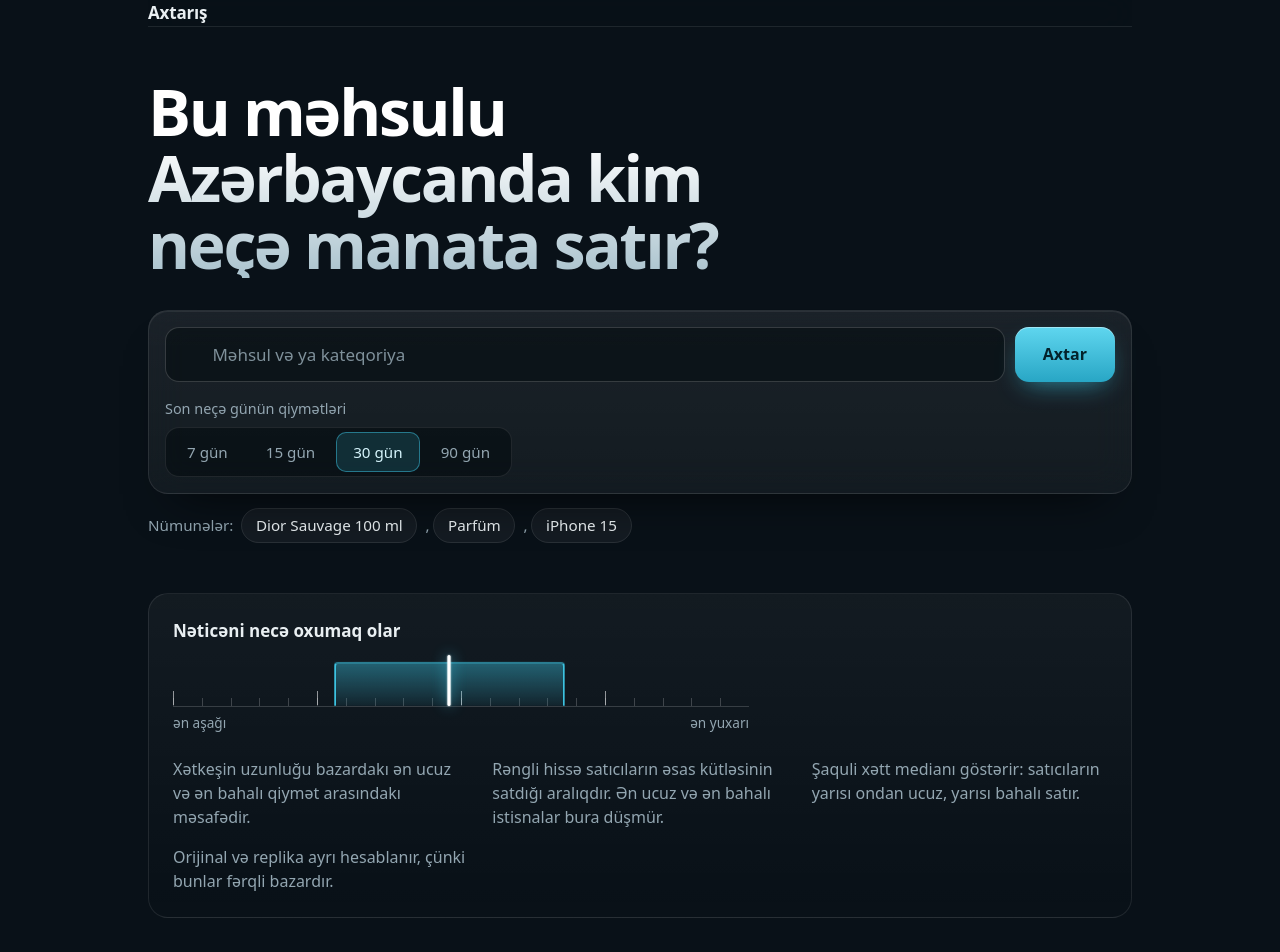
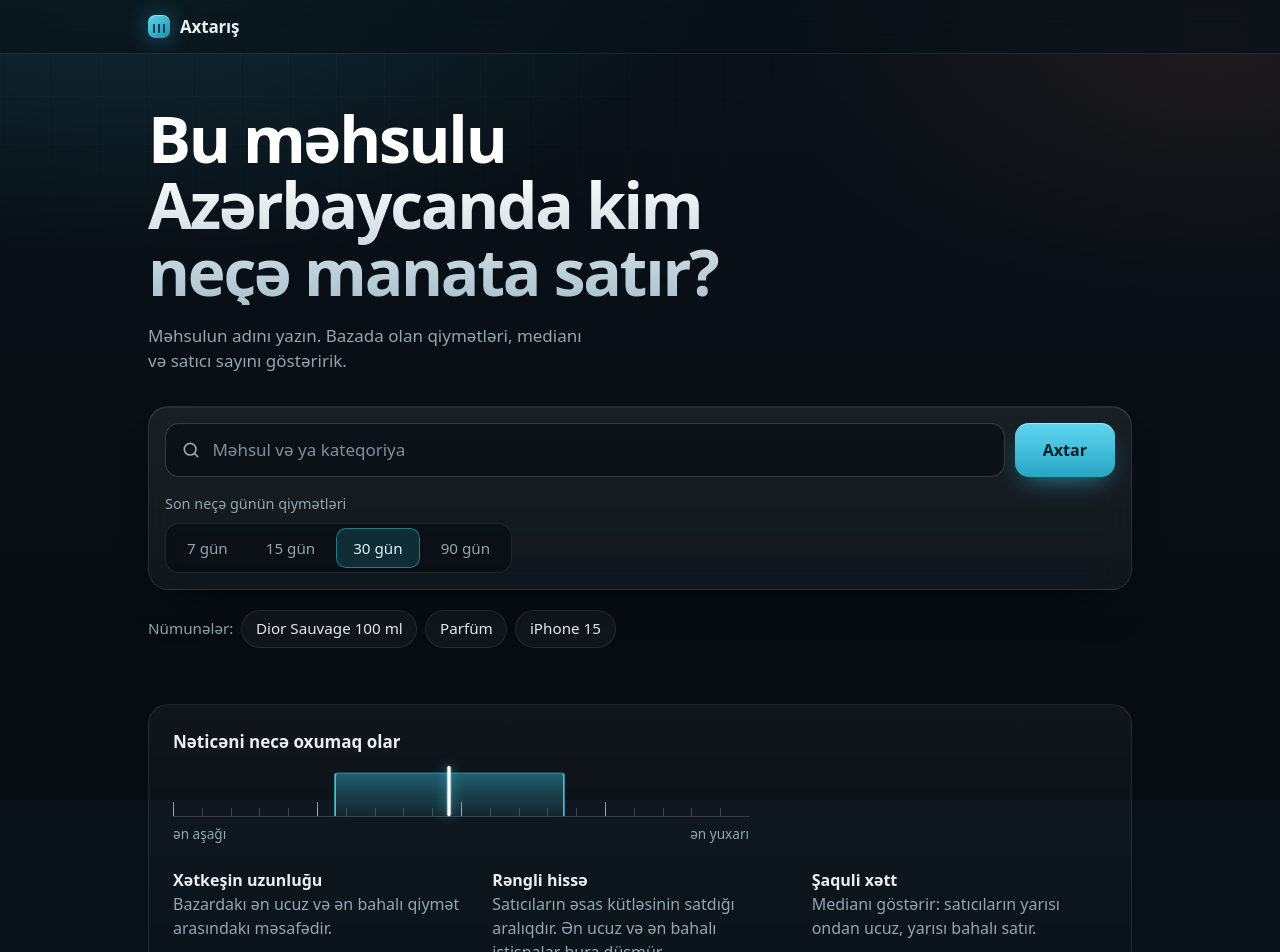
Before and after one commit to Samir210-az/axtarish, a Next.js app: page / in a window 1280 px wide. Shown: the top 952 px of the page. Built offline with nearby package versions, Linux system fonts and the light colour scheme.

Commit message:
feat: sticky glass header, search panel and example chips

```diff
--- a/app/layout.tsx
+++ b/app/layout.tsx
@@ -12,13 +12,16 @@ export const metadata: Metadata = {
 export const viewport: Viewport = {
   width: "device-width",
   initialScale: 1,
-  themeColor: "#EEF1EF",
+  themeColor: "#091118",
 };
 
 export default function RootLayout({ children }: { children: React.ReactNode }) {
   return (
     <html lang="az">
-      <body>{children}</body>
+      <body>
+        <div className="backdrop" aria-hidden="true" />
+        {children}
+      </body>
     </html>
   );
 }
--- a/app/page.tsx
+++ b/app/page.tsx
@@ -21,30 +21,46 @@ export default async function Home({ searchParams }: { searchParams: SearchParam
   const formDays = isAllowedWindow(parsedDays) ? parsedDays : SEARCH_WINDOW_DAYS;
 
   return (
-    <div className="page">
+    <>
       <header className="masthead">
+        <div className="masthead-inner">
           <Link href="/" className="wordmark">
+            <span className="mark" aria-hidden="true" />
             Axtarış
           </Link>
+        </div>
       </header>
 
+      <div className="page">
         <main>
           <section className="ask">
             <h1>Bu məhsulu Azərbaycanda kim neçə manata satır?</h1>
+            <p className="lede">
+              Məhsulun adını yazın. Bazada olan qiymətləri, medianı və satıcı sayını göstəririk.
+            </p>
             <SearchForm key={`${q}|${formDays}`} initialQuery={q} initialDays={formDays} />
-          <p className="examples">
-            Nümunələr:{" "}
-            {EXAMPLES.map((example, index) => (
-              <span key={example}>
-                {index > 0 && ", "}
-                <Link href={`/?${new URLSearchParams({ q: example, days: String(formDays) })}`}>{example}</Link>
-              </span>
+            <div className="examples">
+              <span>Nümunələr:</span>
+              {EXAMPLES.map((example) => (
+                <Link
+                  key={example}
+                  href={`/?${new URLSearchParams({ q: example, days: String(formDays) })}`}
+                >
+                  {example}
+                </Link>
               ))}
-          </p>
+            </div>
           </section>
 
           {q ? (
-          <Suspense key={`${q}|${daysParam ?? ""}`} fallback={<p className="loading" role="status">Axtarılır…</p>}>
+            <Suspense
+              key={`${q}|${daysParam ?? ""}`}
+              fallback={
+                <p className="loading" role="status">
+                  Axtarılır…
+                </p>
+              }
+            >
               <Results q={q} days={daysParam} />
             </Suspense>
           ) : (
@@ -58,5 +74,6 @@ export default async function Home({ searchParams }: { searchParams: SearchParam
           </a>
         </footer>
       </div>
+    </>
   );
 }
--- a/components/ProductSection.tsx
+++ b/components/ProductSection.tsx
@@ -13,8 +13,8 @@ function sourceSummary(mix: GroupStats["sourceMix"]): string {
 function Group({ group }: { group: ProductResult["groups"][number] }) {
   const { authenticity, stats } = group;
   return (
-    <section className="group" aria-label={AUTHENTICITY_LABELS[authenticity]}>
-      <h3 className={`group-title group-${authenticity}`}>{AUTHENTICITY_LABELS[authenticity]}</h3>
+    <section className={`group tone-${authenticity}`} aria-label={AUTHENTICITY_LABELS[authenticity]}>
+      <h3 className="group-title">{AUTHENTICITY_LABELS[authenticity]}</h3>
 
       {stats.status === "ok" ? (
         <>
--- a/components/SearchForm.tsx
+++ b/components/SearchForm.tsx
@@ -15,6 +15,11 @@ export function SearchForm({ initialQuery, initialDays }: Props) {
         <label htmlFor="q" className="sr-only">
           Məhsul və ya kateqoriya
         </label>
+        <span className="field">
+          <svg viewBox="0 0 24 24" width="20" height="20" fill="none" stroke="currentColor" strokeWidth="2" strokeLinecap="round" aria-hidden="true">
+            <circle cx="11" cy="11" r="7" />
+            <path d="m20 20-3.5-3.5" />
+          </svg>
           <input
             id="q"
             name="q"
@@ -27,6 +32,7 @@ export function SearchForm({ initialQuery, initialDays }: Props) {
             autoComplete="off"
             enterKeyHint="search"
           />
+        </span>
         <button type="submit">Axtar</button>
       </div>
 
--- a/components/StripLegend.tsx
+++ b/components/StripLegend.tsx
@@ -17,10 +17,22 @@ export function StripLegend() {
         </div>
       </div>
       <ul>
-        <li>Xətkeşin uzunluğu bazardakı ən ucuz və ən bahalı qiymət arasındakı məsafədir.</li>
-        <li>Rəngli hissə satıcıların əsas kütləsinin satdığı aralıqdır. Ən ucuz və ən bahalı istisnalar bura düşmür.</li>
-        <li>Şaquli xətt medianı göstərir: satıcıların yarısı ondan ucuz, yarısı bahalı satır.</li>
-        <li>Orijinal və replika ayrı hesablanır, çünki bunlar fərqli bazardır.</li>
+        <li>
+          <strong>Xətkeşin uzunluğu</strong>
+          Bazardakı ən ucuz və ən bahalı qiymət arasındakı məsafədir.
+        </li>
+        <li>
+          <strong>Rəngli hissə</strong>
+          Satıcıların əsas kütləsinin satdığı aralıqdır. Ən ucuz və ən bahalı istisnalar bura düşmür.
+        </li>
+        <li>
+          <strong>Şaquli xətt</strong>
+          Medianı göstərir: satıcıların yarısı ondan ucuz, yarısı bahalı satır.
+        </li>
+        <li>
+          <strong>Orijinal və replika</strong>
+          Ayrı hesablanır, çünki bunlar fərqli bazardır.
+        </li>
       </ul>
     </section>
   );
```
Lines whose indentation alone changed are shown as unchanged.
